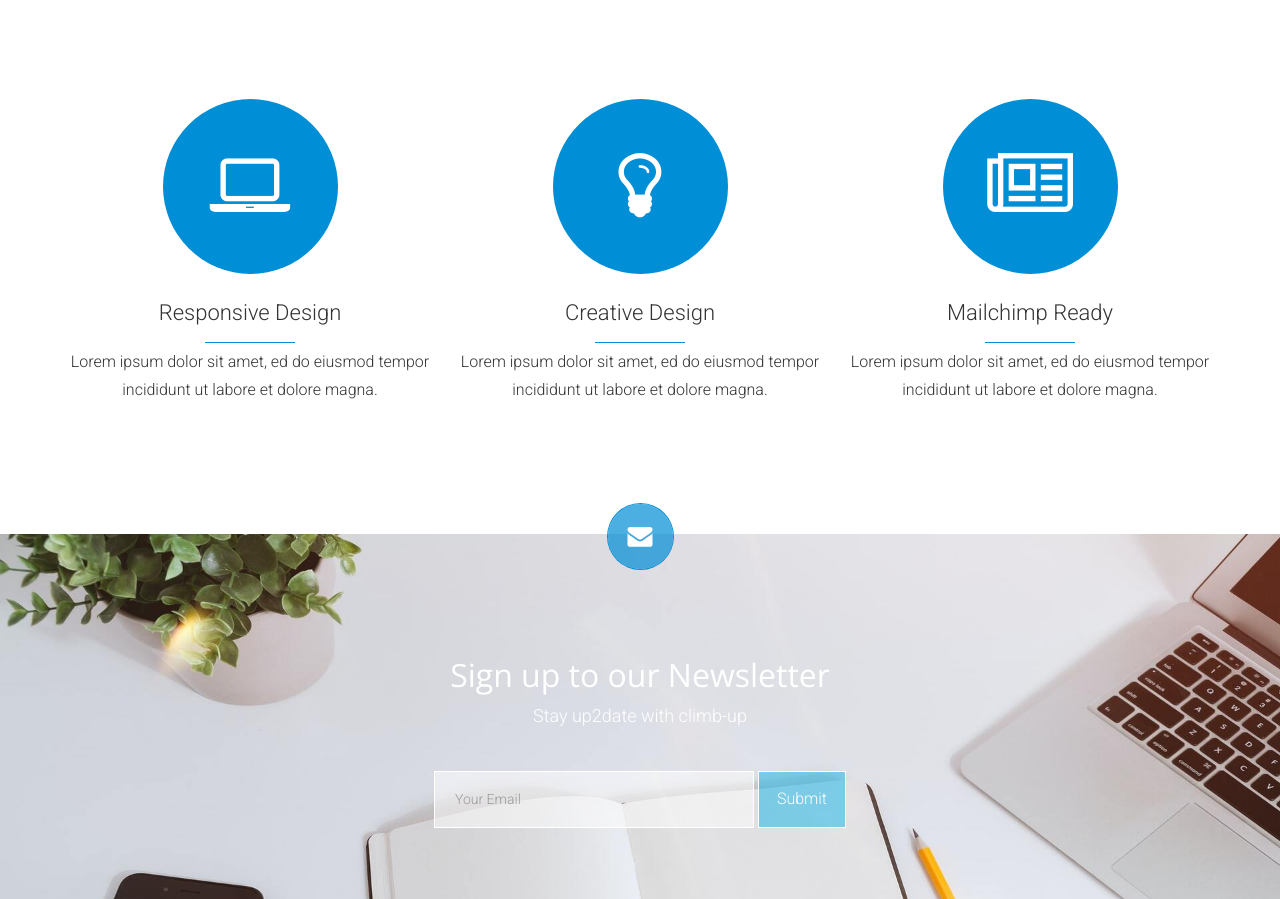
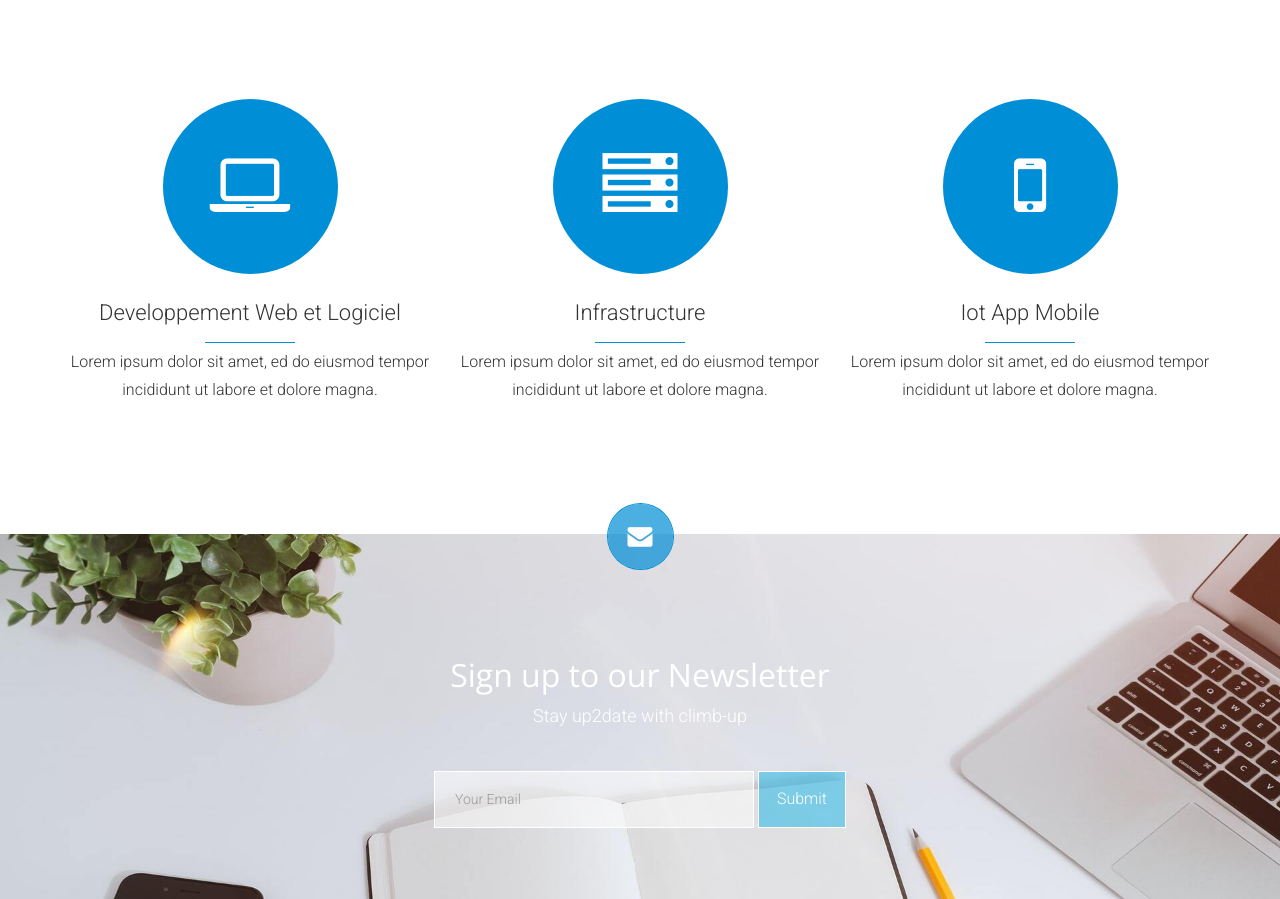
Before and after one commit to Ednewgate/Test, a plain HTML site: page index.html in a window 1280 px wide. Shown: the part 821-1720 px from the top of the page. Drawn offline with nearby package versions, Linux system fonts and the light colour scheme.

Commit message:
Update index.html

```diff
--- a/index.html
+++ b/index.html
@@ -59,21 +59,21 @@
 					<!-- Section 1 -->
 					<div data-sr="enter top over 1s, wait 0.3s, move 24px, reset" class="col-md-4">
 						<i class="fa fa-laptop"></i>
-						<h3>Responsive Design</h3>
+						<h3>Developpement Web et Logiciel</h3>
 						<div class="colored-line-small-center"></div>
 						<p>Lorem ipsum dolor sit amet, ed do eiusmod tempor incididunt ut labore et dolore magna.</p>
 					</div>
 					<!-- Section 2 -->
 					<div data-sr="enter bottom over 1s, wait 0.3s, move 24px, reset" class="col-md-4 middle">
-						<i class="fa fa-lightbulb-o"></i>
-						<h3>Creative Design</h3>
+						<i class="fa fa-server"></i>
+						<h3>Infrastructure</h3>
 						<div class="colored-line-small-center"></div>
 						<p>Lorem ipsum dolor sit amet, ed do eiusmod tempor incididunt ut labore et dolore magna.</p>
 					</div>
 					<!-- Section 3 -->
 					<div data-sr="enter top over 1s, wait 0.3s, move 24px, reset" class="col-md-4">
-						<i class="fa fa-newspaper-o"></i>
-						<h3>Mailchimp Ready</h3>
+						<i class="fa fa-mobile"></i>
+						<h3>Iot App Mobile</h3>
 						<div class="colored-line-small-center"></div>
 						<p>Lorem ipsum dolor sit amet, ed do eiusmod tempor incididunt ut labore et dolore magna.</p>
 					</div>
```
